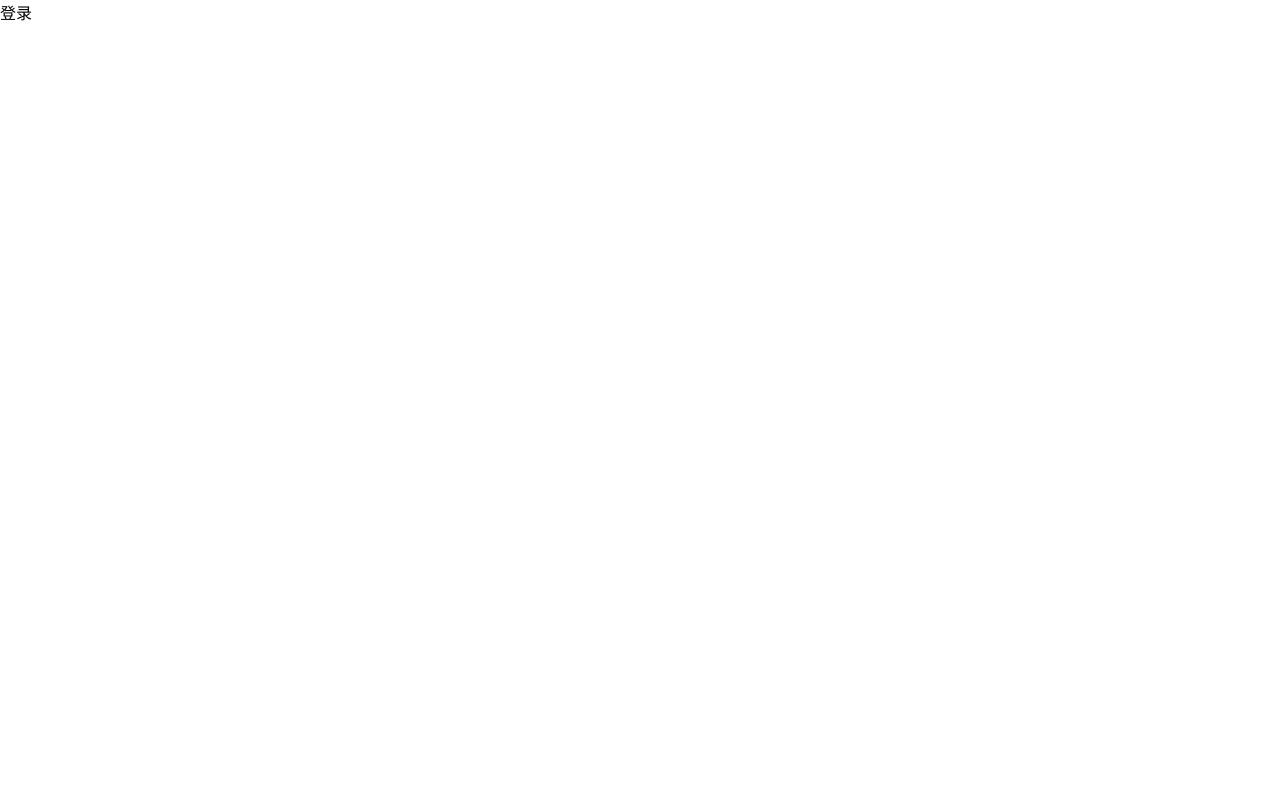
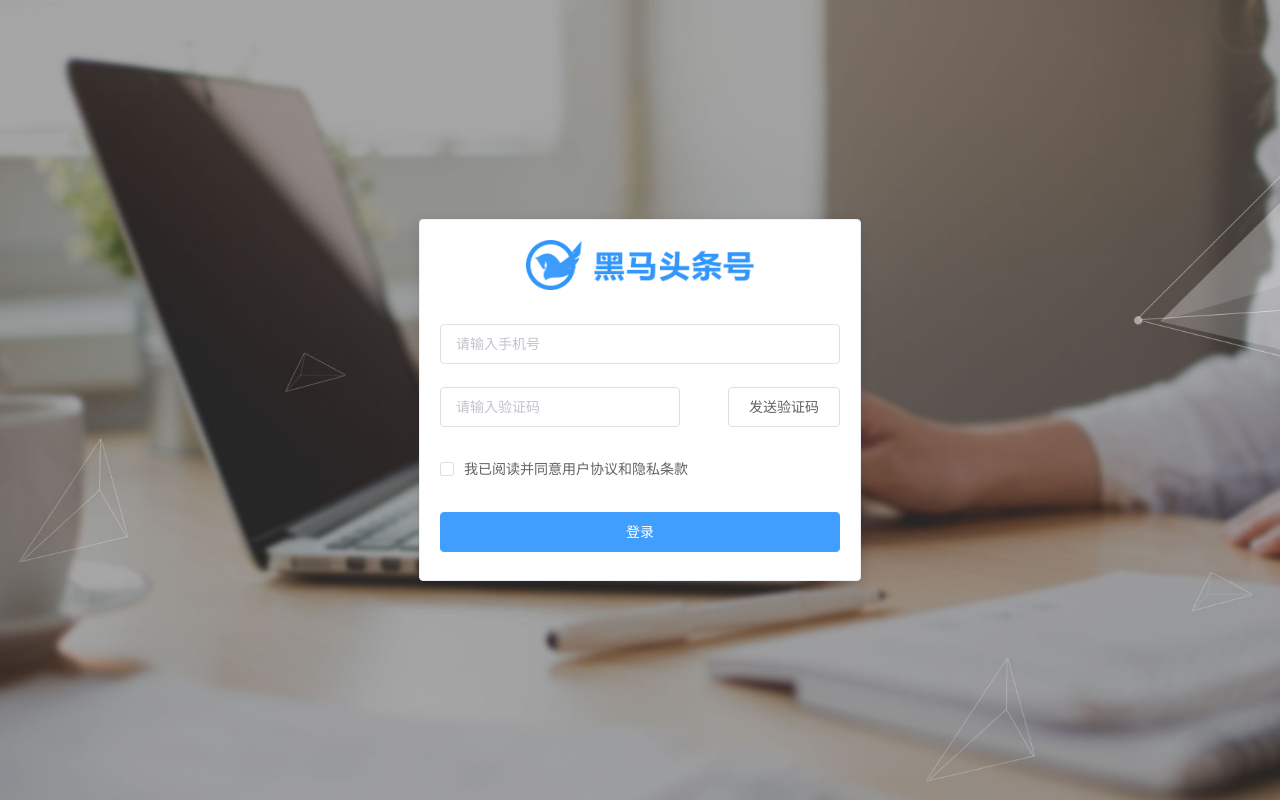
Before and after one commit to huangzibo-github/dahuang965, a Vue app: page /login in a window 1280 px wide. Built offline with nearby package versions, Linux system fonts and the light colour scheme.

Commit message:
191218黑马头条PC-登录模块-页面布局及样式

```diff
--- a/src/views/login/index.vue
+++ b/src/views/login/index.vue
@@ -1,7 +1,48 @@
 <template>
-  <div>登录</div>
+  <div class="login">
+    <el-card class="login-card">
+      <div class="title">
+        <img src="../../assets/img/logo_index.png" alt />
+      </div>
+      <el-form style="margin-top:30px">
+        <el-form-item>
+          <el-input placeholder="请输入手机号"></el-input>
+        </el-form-item>
+        <el-form-item>
+          <el-input style="width:60%" placeholder="请输入验证码"></el-input>
+          <el-button style="float:right" plain>发送验证码</el-button>
+        </el-form-item>
+        <el-form-item>
+          <el-checkbox>我已阅读并同意用户协议和隐私条款</el-checkbox>
+        </el-form-item>
+        <el-form-item>
+          <el-button type="primary" style="width:100%">登录</el-button>
+        </el-form-item>
+      </el-form>
+    </el-card>
+  </div>
 </template>
 
 <script>
 export default {}
 </script>
+<style lang="less" scoped>
+.login {
+  background-image: url("../../assets/img/login_bg.jpg");
+  background-size: cover;
+  height: 100vh;
+  display: flex;
+  justify-content: center;
+  align-items: center;
+  .login-card {
+    width: 440px;
+    height: 360px;
+    .title {
+      text-align: center;
+      img {
+        height: 50px;
+      }
+    }
+  }
+}
+</style>
```
